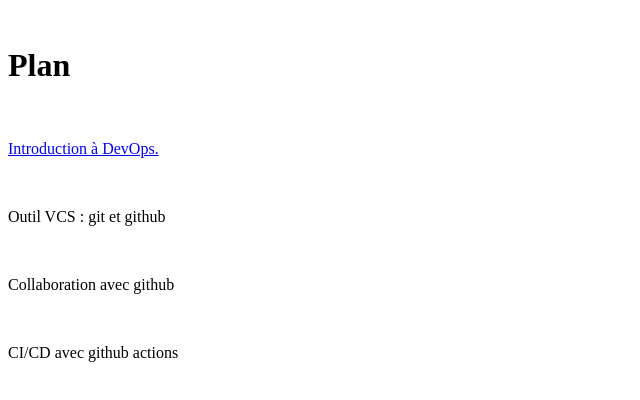
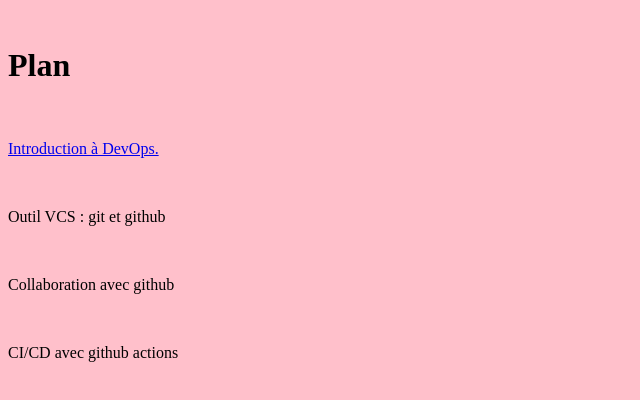
Before and after one commit to maherjaouadi/projet_devops, a plain HTML site: page index.html in a window 1280 px wide. Shown: the whole page, without its empty margins (0-640 px from the left). Drawn offline with Linux system fonts and the light colour scheme.

Commit message:
Avec fond rose

```diff
--- a/index.html
+++ b/index.html
@@ -5,8 +5,15 @@
     <meta http-equiv="X-UA-Compatible" content="IE=edge" />
     <meta name="viewport" content="width=device-width, initial-scale=1.0" />
     <title>Formation DevOps</title>
+    <style>
+      body {
+      background-color: pink;
+      }
+    </style>
+
      </head>
-      <h1 style="color: black">Plan</h1>
+<body>
+  <h1 style="color: black">Plan</h1>
 
     <p><a href="./intro.html">Introduction à DevOps.</a></p>
     <p>Outil VCS : git et github</p>
```
